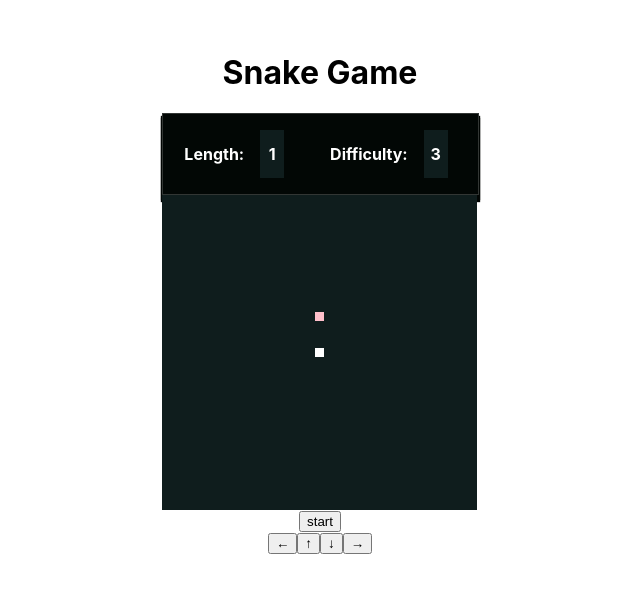
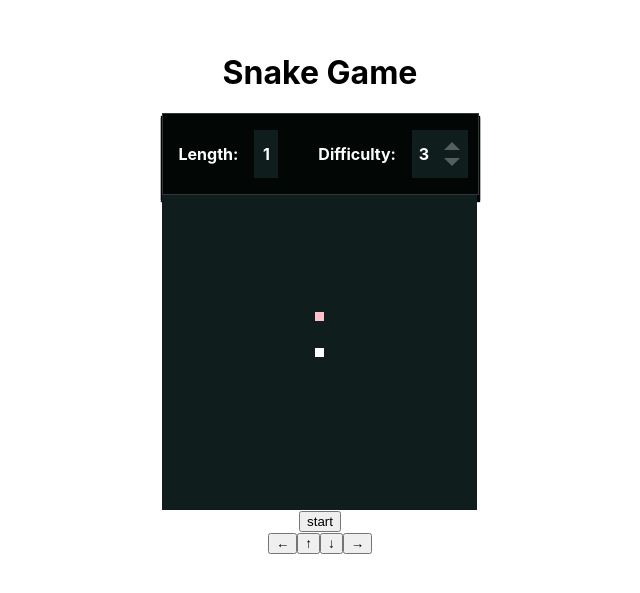
Before and after one commit to version-1/hooks-snake-game, a React (Create React App) app: page / in a window 1280 px wide. Shown: the part 107-700 px from the top of the page, without its empty margins (320-960 px from the left). Built offline with nearby package versions, Linux system fonts and the light colour scheme.

Commit message:
add style

```diff
--- a/src/App.js
+++ b/src/App.js
@@ -129,14 +129,14 @@ function App() {
   }, [direction ,status])
 
   const onChangeDifficulty = useCallback((difficulty) => {
-    if (status === GameStatus.playing) {
+    if (status !== GameStatus.init) {
       return
     }
     if (difficulty < 1 || difficulty > Difficulty.length) {
       return
     }
     setDifficulty(difficulty)
-  }, [difficulty])
+  }, [status, difficulty])
 
   useEffect(() => {
     const handleKeyDown = (e) => {
--- a/src/components/Navigation.jsx
+++ b/src/components/Navigation.jsx
@@ -1,6 +1,10 @@
 import React from 'react';
 
 const Navigation = ({ length, difficulty = 3, onChangeDifficulty }) => {
+  const upVisiblity = difficulty < 5 ? '' : 'is-hidden'
+  const downVisibilty = difficulty > 1 ? '' : 'is-hidden'
+  const onUpDifficulty = () => onChangeDifficulty(difficulty + 1)
+  const onDownDifficulty = () => onChangeDifficulty(difficulty -1)
   return (
     <div className="navigation">
       <div className="navigation-item">
@@ -14,6 +18,14 @@ const Navigation = ({ length, difficulty = 3, onChangeDifficulty }) => {
         <div className="navigation-item-number-container">
           <span className="num-board">{difficulty}</span>
           <div className="difficulty-button-container">
+            <div
+              className={`difficulty-button difficulty-up ${upVisiblity}`}
+              onClick={onUpDifficulty}
+            ></div>
+            <div
+              className={`difficulty-button difficulty-down ${downVisibilty}`}
+              onClick={onDownDifficulty}
+            ></div>
           </div>
         </div>
       </div>
--- a/src/index.css
+++ b/src/index.css
@@ -9,6 +9,10 @@ body {
 
 *, *:before, *:after {
   box-sizing: border-box;
+}
+
+.is-hidden {
+  visibility: hidden !important;
 }
 
 #root {
@@ -74,3 +78,47 @@ body {
   height: 48px;
   width: 24px;
 }
+
+.difficulty-number {
+  margin-right: 8px;
+}
+
+.difficulty-button {
+  cursor: pointer;
+  width: 8px;
+  height: 8px;
+  border: 8px solid #0f1d1d;
+  margin: 8px;
+}
+
+.difficulty-button-container {
+  background: #0f1d1d;
+}
+
+.difficulty-up {
+  margin-top: 4px;
+  border-bottom: 8px solid #f0f0f050;
+  transition: all ease .5s;
+}
+.difficulty-up:hover {
+  transform: scale(1.1);
+  border-bottom: 8px solid white;
+}
+.difficulty-up:active {
+  transform: scale(.8);
+  opacity: .8
+}
+
+.difficulty-down {
+  margin-bottom: 4px;
+  border-top: 8px solid #f0f0f050;
+  transition: all ease .5s;
+}
+.difficulty-down:hover {
+  transform: scale(1.1);
+  border-top: 8px solid white;
+}
+.difficulty-down:active {
+  transform: scale(.8);
+  opacity: .8
+}
```
